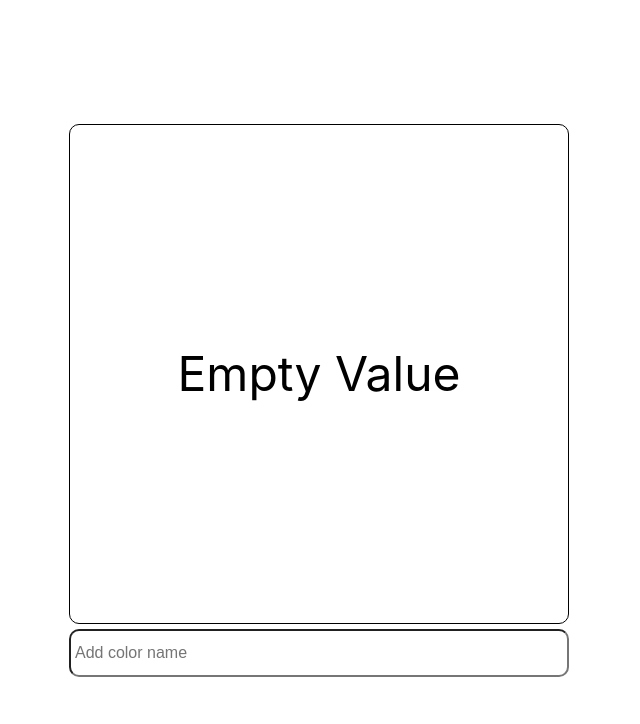
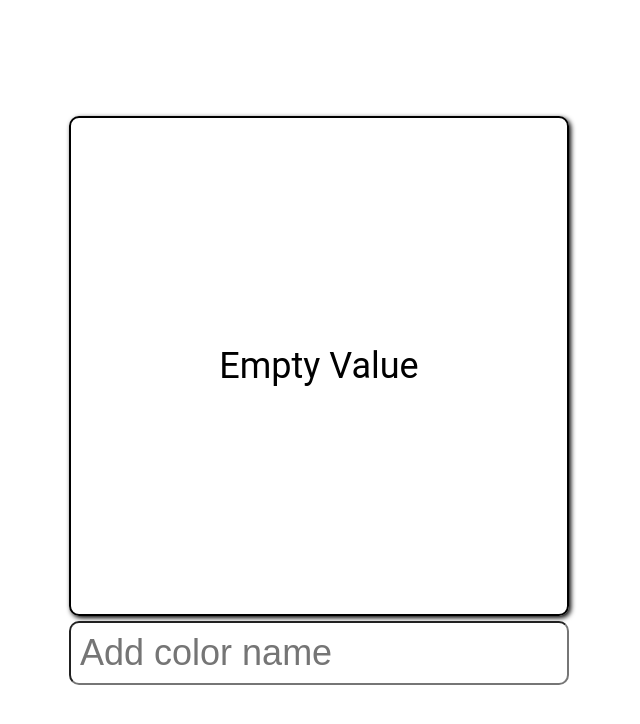
Before and after one commit to DDeShon/react-tutorial-01-challenge, a React (Create React App) app: page / in a window 1280 px wide. Shown: the top 724 px of the page, without its empty margins (321-961 px from the left). Built offline with nearby package versions, Linux system fonts and the light colour scheme.

Commit message:
Updated CSS

```diff
--- a/src/index.css
+++ b/src/index.css
@@ -4,11 +4,13 @@
   box-sizing: border-box;
 }
 
+html {
+  font-size: 36px;
+}
+
 body {
-  margin: 0;
-  font-family: -apple-system, BlinkMacSystemFont, "Segoe UI", "Roboto", "Oxygen",
-    "Ubuntu", "Cantarell", "Fira Sans", "Droid Sans", "Helvetica Neue",
-    sans-serif;
+  min-height: 100vh;
+  font-family: "Roboto", sans-serif;
   -webkit-font-smoothing: antialiased;
   -moz-osx-font-smoothing: grayscale;
 }
@@ -18,20 +20,19 @@ body {
   flex-direction: column;
   justify-content: center;
   align-items: center;
-  height: 100vh;
+  min-height: 100vh;
   width: 100%;
   max-width: 500px;
   margin: auto;
 }
 
 .square {
-  display: flex;
+  display: grid;
+  place-content: center;
   width: 100%;
   height: 500px;
-  align-items: center;
-  justify-content: center;
-  font-size: 3rem;
-  border: 1px solid black;
+  box-shadow: 2px 2px 5px black;
+  border: 2px solid black;
   border-radius: 10px;
 }
 
```
